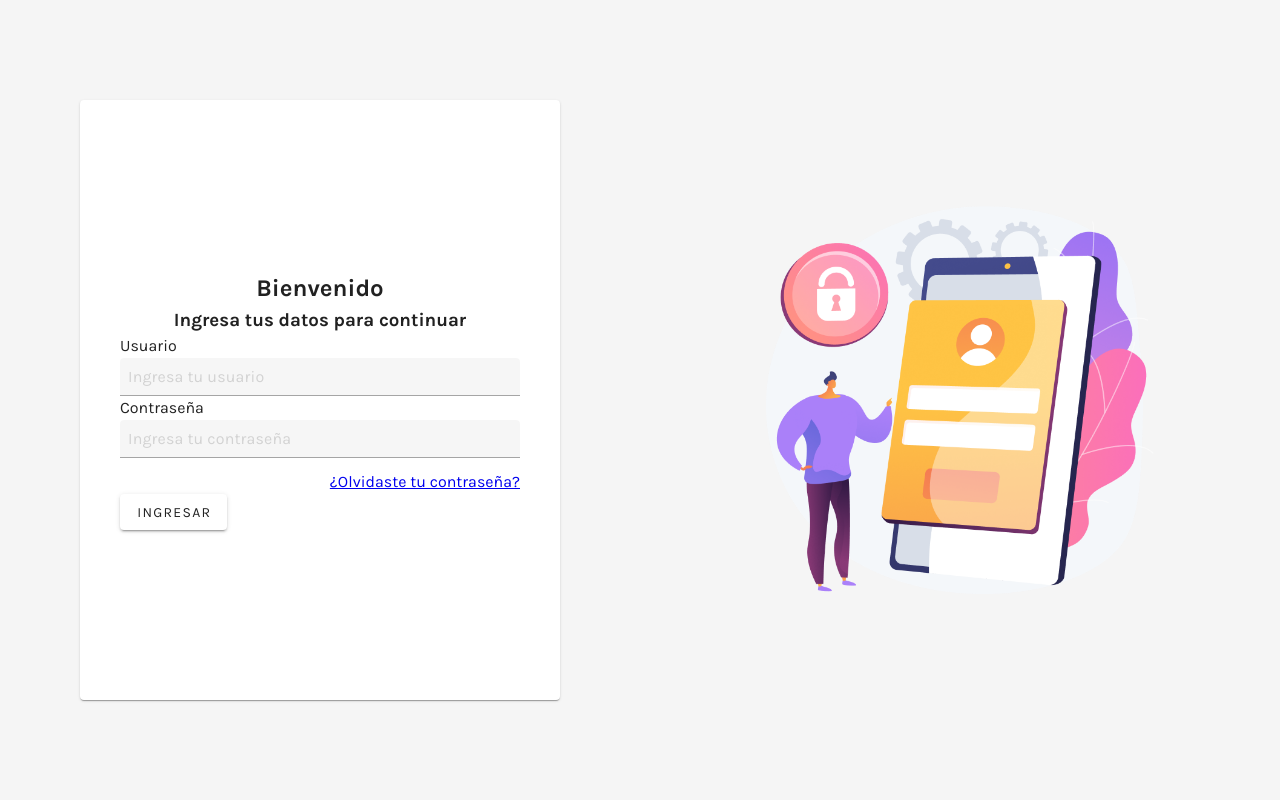
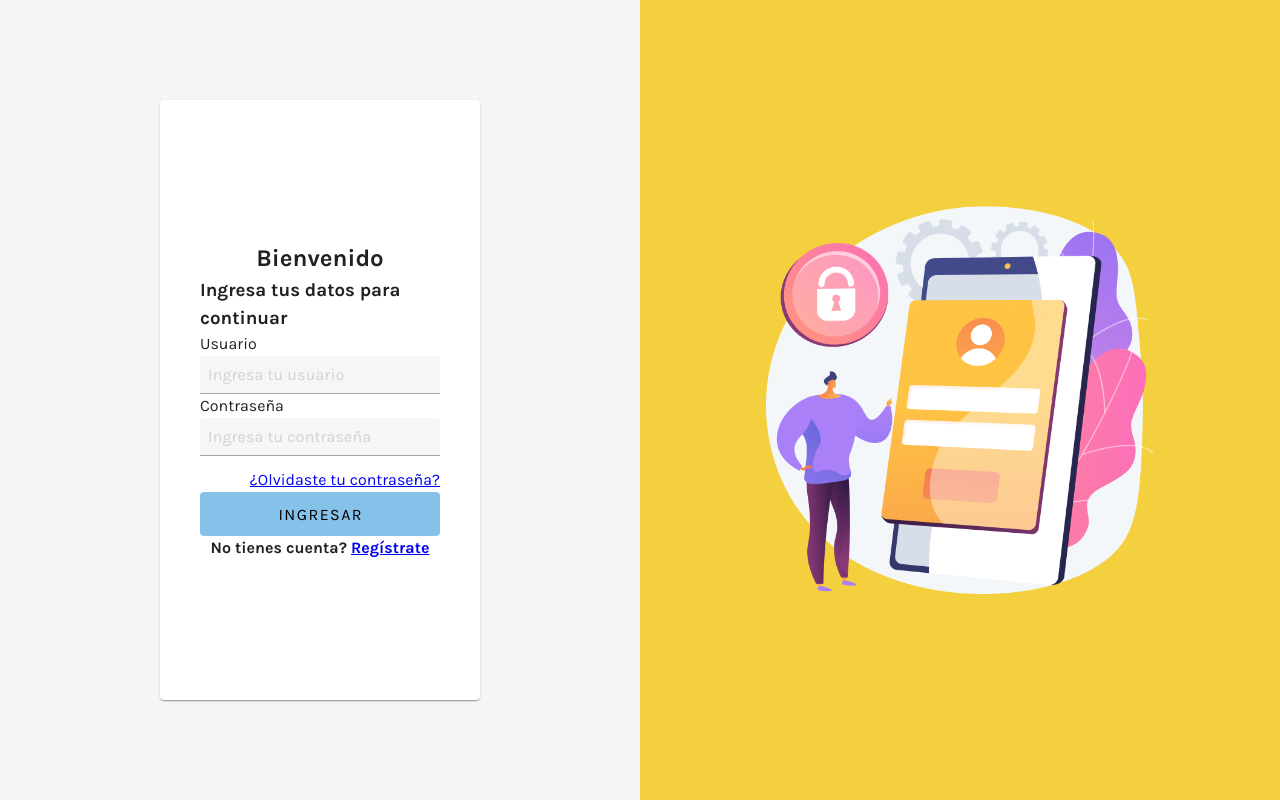
Before and after one commit to MarcoAntJ31/punto-venta-online-1, a Vue app: page / in a window 1280 px wide. Built offline with nearby package versions, Linux system fonts and the light colour scheme.

Commit message:
Added props to Button

```diff
--- a/src/components/atoms/PVOButton.vue
+++ b/src/components/atoms/PVOButton.vue
@@ -2,15 +2,40 @@
     <v-btn v-if="icon" icon>
       <v-icon>{{ icon }}</v-icon>
     </v-btn>
-    <v-btn v-else>
+    <v-btn v-else
+        :color="aButtonColor"
+        :variant="variant"
+        :size="size"
+        :loading="loading"
+    >
       {{ text }}
     </v-btn>
   </template>
 
-  <script setup>
-  import { defineProps } from 'vue';
+<script lang="ts">
+
+export type AButtonColors = 'base' | 'blue' | 'purple' | 'green' | 'red' | 'yellow'
+export type AButtonSizes = 'x-small' | 'small' | 'default' | 'large' | 'x-large'
+export type AButtonVariants = 'text' | 'flat' | 'elevated' | 'tonal' | 'outlined' | 'plain' | 'radio'
+
+</script>
+
+  <script lang="ts" setup>
+  import { defineProps, computed, PropType } from 'vue';
 
   const props = defineProps({
+    color: {
+        type: String as PropType<AButtonColors>,
+        default: 'base'
+    },
+    variant: {
+        type: String as PropType<AButtonVariants>,
+        default: 'flat'
+    },
+    size: {
+        type: String as PropType<AButtonSizes>,
+        default: 'default'
+    },
     icon: {
       type: String,
       required: false,
@@ -19,5 +44,34 @@
       type: String,
       required: false,
     },
+    loading: {
+        type: Boolean,
+        default: false
+    },
   });
+
+  const aButtonColor = computed(() => {
+    switch (props.color) {
+        case 'base':
+            if (props.variant === 'outlined' || props.variant === 'text') {
+                return '#6B6C6D';
+            }
+            return '#F7F9FA';
+        case 'blue':
+            return '#85C1E9';
+        case 'purple':
+            return '#AF7AC5';
+        case 'green':
+            return '#65D740';
+        case 'red':
+            return '#FF4040';
+        case 'yellow':
+            if (props.variant === 'outlined' || props.variant === 'text') {
+                return '#C37500';
+            }
+            return '#F4D03F';
+        default:
+            return '#F7F9FA';
+    }
+});
   </script>
--- a/src/views/PVOLogin.vue
+++ b/src/views/PVOLogin.vue
@@ -1,7 +1,7 @@
 <template>
     <div class="login">
-        <div class="d-flex justify-center align-center">
-            <v-card class="w-75 h-75 d-flex flex-column justify-center align-center pa-10">
+        <div class="login-form d-flex justify-center align-center">
+            <v-card class="w-50 h-75 d-flex flex-column justify-center align-center pa-10">
             <!-- <PVOThemeToggle /> -->
             <h2>Bienvenido</h2>
             <h3>Ingresa tus datos para continuar</h3>
@@ -22,8 +22,14 @@
                 <div class="d-flex mt-3 justify-end">
                     <a href="#">¿Olvidaste tu contraseña?</a>
                 </div>
-                <PVOButton text="Ingresar" />
+                <PVOButton
+                    class="w-100"
+                    text="Ingresar"
+                    color="blue"
+                    size="large"
+                />
             </v-form>
+            <h4>No tienes cuenta? <a href="#">Regístrate</a></h4>
             </v-card>
         </div>
         <div class="login-image d-flex justify-center align-center pa-3">
@@ -48,6 +54,9 @@ const password = ref('')
     grid-template-columns: 1fr 1fr;
     height: 100vh;
     width: 100vw;
+}
+
+.login-form {
     background-color: #f5f5f5;
 }
 
@@ -55,6 +64,7 @@ const password = ref('')
   display: flex;
   align-items: center;
   justify-content: center;
+  background-color: #F4D03F;
 }
 
 .login-image img {
```
